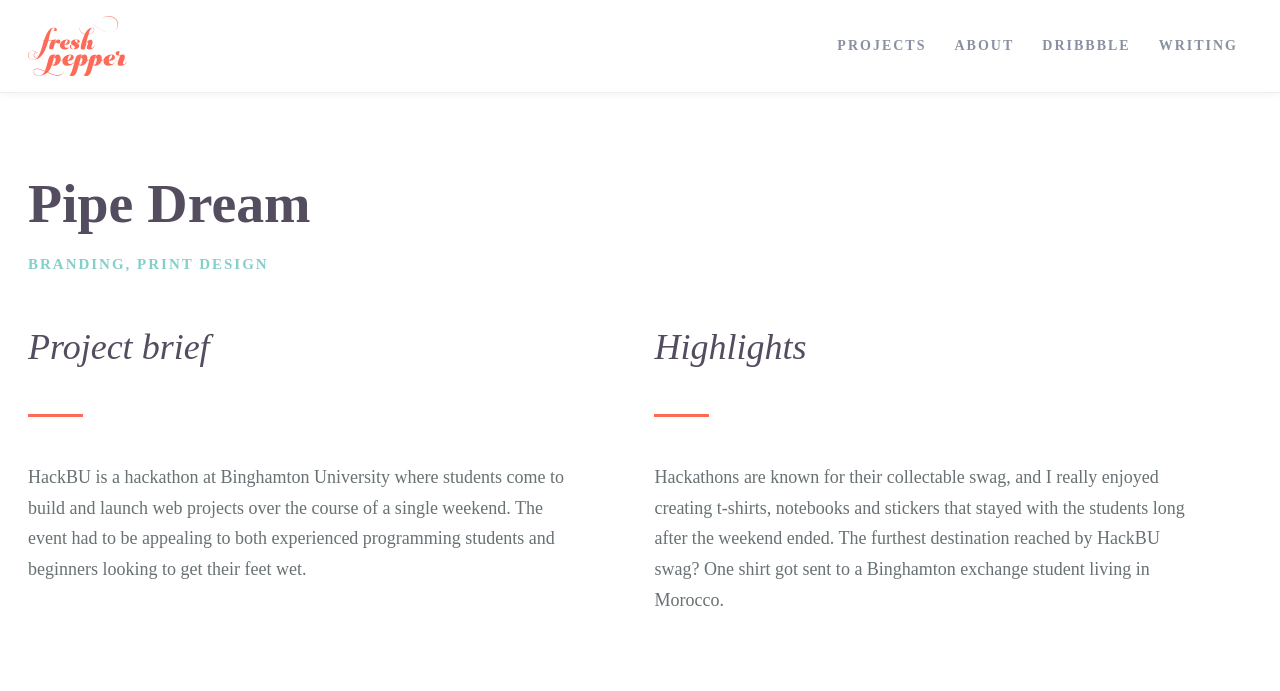
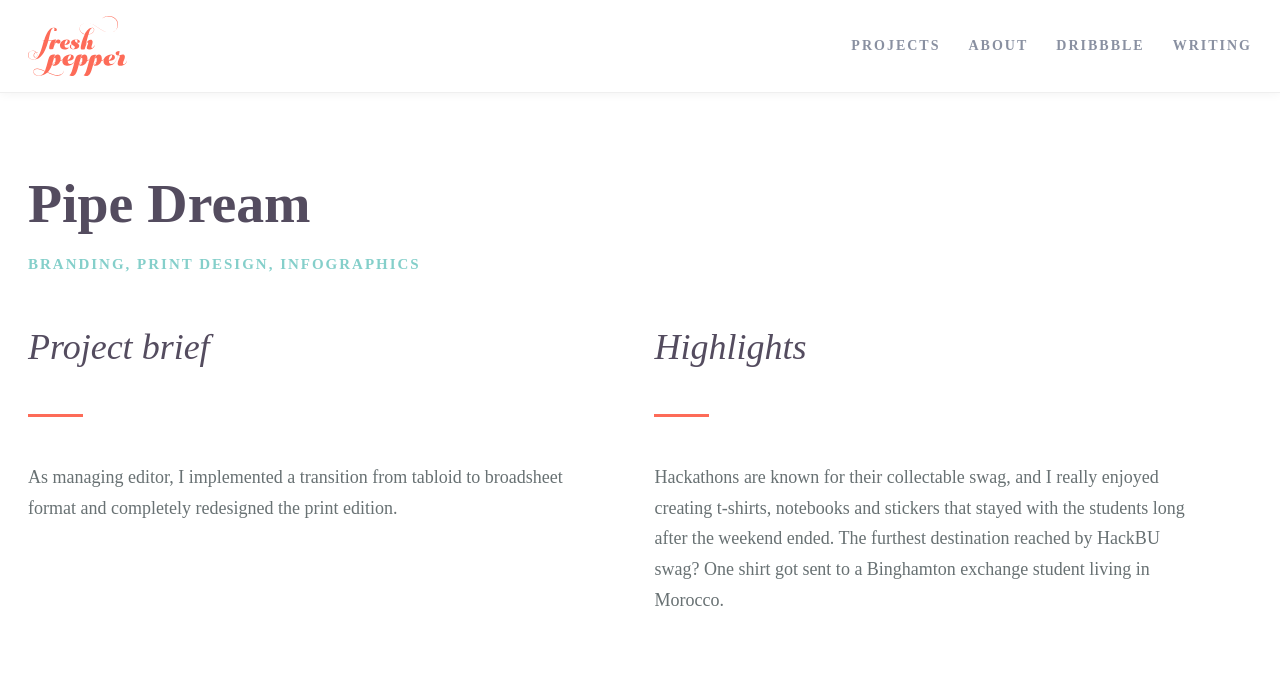
Before and after one commit to suaing49/julesforrest.github.io, a Jekyll site: the page built from _posts/2015-08-17-pipe-dream.md, in a window 1280 px wide and 1400 px high. Shown: the top 691 px of the window. Built offline with Jekyll 4.4.1, drawn with Linux system fonts in a browser that asks for light colours; nearby versions of some CDN libraries; grey boxes are pictures that could not be loaded.

Commit message:
added some content

```diff
--- a/_layouts/homepage.html
+++ b/_layouts/homepage.html
@@ -7,7 +7,7 @@
 
     {% include header.html %}
 
-    <div class="homepage-hero">
+    <div class="homepage-hero hero-background">
       <div class="hero-graphic--container">
         <div class="hero-graphic animated fadeInDown">
           <div class="nugget nugget-small text-white hero-first">Welcome to</div>
--- a/_layouts/post.html
+++ b/_layouts/post.html
@@ -8,7 +8,7 @@ layout: default
         <div class="hover-title hover-title-left">Previous</div>
         <div class="arrow-left">
           <svg xmlns="http://www.w3.org/2000/svg" version="1.1" id="Layer_1" x="0px" y="0px" width="20.4px" height="13.2px" viewBox="-389 294.8 20.4 13.2" xml:space="preserve"><style type="text/css">
-        	.st0{fill:#84CFCA;}
+        	.st00{fill:#84CFCA;}
           </style><polygon class="st00" points="-382.9 308 -382.2 307.4 -387.2 301.9 -368.6 301.9 -368.6 300.9 -387.2 300.9 -382.2 295.5 -382.9 294.8 -389 301.4 "/></svg>
         </div>
       </div>
--- a/_posts/2015-08-17-pipe-dream.md
+++ b/_posts/2015-08-17-pipe-dream.md
@@ -5,7 +5,39 @@ permalink: pipe-dream
 categories:
 - branding
 - "print design"
-brief: HackBU is a hackathon at Binghamton University where students come to build and launch web projects over the course of a single weekend. The event had to be appealing to both experienced programming students and beginners looking to get their feet wet.
+- infographics
+brief: As managing editor, I implemented a transition from tabloid to broadsheet format and completely redesigned the print edition.
 highlights: Hackathons are known for their collectable swag, and I really enjoyed creating t-shirts, notebooks and stickers that stayed with the students long after the weekend ended. The furthest destination reached by HackBU swag? One shirt got sent to a Binghamton exchange student living in Morocco.
 thumb: /img/pipedream/pipedream-homepage.png
 ---
+
+<div class="margin-bottom">
+  <div class="border">
+    <img src="/img/pipedream/restaurantweek.png">
+  </div>
+</div>
+
+<div class="margin-bottom">
+  <div class="border">
+    <img class="margin-image" src="/img/pipedream/sportscover.png">
+    <img src="/img/pipedream/sportsspread.png">
+  </div>
+</div>
+
+<div class="margin-bottom">
+  <div class="border">
+    <img src="/img/pipedream/summer.png">
+  </div>
+</div>
+
+<div class="margin-bottom">
+  <div class="border">
+    <img src="/img/pipedream/greeklife.png">
+  </div>
+</div>
+
+<div class="margin-bottom flush--bottom">
+  <div class="border">
+    <img src="/img/pipedream/opinion.png">
+  </div>
+</div>
--- a/css/main.scss
+++ b/css/main.scss
@@ -156,8 +156,8 @@ img {
   padding: 0;
 }
 
-.header__navigation__list:nth-last-child(n) a{
-  margin-right: 0;
+.header__navigation__list li:last-child a {
+  padding-right: 0;
 }
 
 .header__navigation__list li {
@@ -189,6 +189,9 @@ img {
 .homepage-hero {
   align-items: center;
   background: $orange;
+  background: url("/img/room.png");
+  background-size: cover;
+  background-position: center;
   @include display(flex);
   height:100vh;
   justify-content: center;
@@ -237,6 +240,7 @@ img {
 
 #work {
   background-color: #fff;
+  box-shadow: 0 1px 10px rgba(0,0,0,0.15);
   margin-top: 70px;
 }
 
@@ -365,6 +369,7 @@ img {
   @include display(flex);
   height: 100vh;
   position: fixed;
+  opacity: 0;
   z-index: 4;
 }
 
--- a/js/main.js
+++ b/js/main.js
@@ -1,11 +1,16 @@
+$(document).ready(function() {
+  setTimeout(function() {
+    var headerHeight = $('.nav--container').outerHeight();
+    $('.arrow--container').css("padding-top", headerHeight);
+    $('.arrow--container').css("opacity", "1");
+  }, 100);
+});
+
 $(window).scroll(function() {
   var windowHeight = $(window).height();
   var pageHeight = $(document).outerHeight();
   var footerHeight = $('.site-footer').outerHeight();
   var scrollBottom = $(window).scrollTop() + $(window).height();
-  var headerHeight = $('.nav--container').height();
-
-  $('.arrow--container').css("padding-top", headerHeight);
 
   if ($(this).scrollTop() > windowHeight) {
     $('.homepage .nav--container').fadeIn(300);
```
Also changed, not shown: about.md (+1 -1 lines), img/pipedream/restaurantweek.jpg (added), 9 other files.
